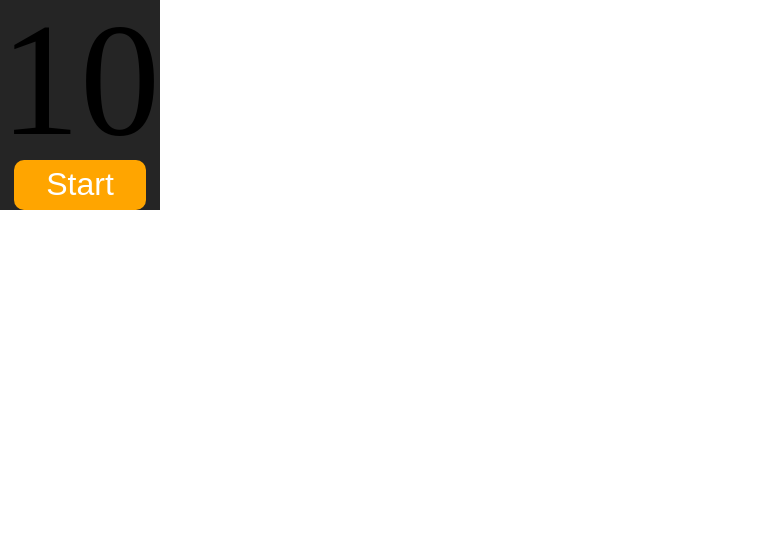
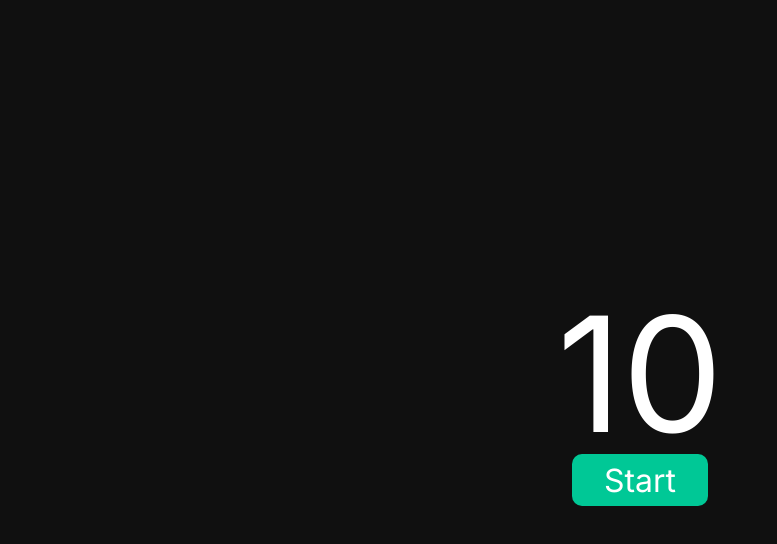
Before and after one commit to clickers331/minidoro, a React (Create React App) app: page / in a window 1280 px wide. Shown: the top 544 px of the page, without its empty margins (0-777 px from the left). Built offline with nearby package versions, Linux system fonts and the light colour scheme.

Commit message:
Finished the theming thing

```diff
--- a/public/index.html
+++ b/public/index.html
@@ -1,6 +1,12 @@
 <!DOCTYPE html>
 <html lang="en">
   <head>
+    <link rel="preconnect" href="https://fonts.googleapis.com" />
+    <link rel="preconnect" href="https://fonts.gstatic.com" crossorigin />
+    <link
+      href="https://fonts.googleapis.com/css2?family=Inter:wght@300;400;500;600;700&display=swap"
+      rel="stylesheet"
+    />
     <meta charset="utf-8" />
     <link rel="icon" href="%PUBLIC_URL%/favicon.ico" />
     <meta name="viewport" content="width=device-width, initial-scale=1" />
--- a/src/components/TimerDisplay.jsx
+++ b/src/components/TimerDisplay.jsx
@@ -3,7 +3,7 @@ import { TimeContext } from "../context/timeContext";
 import styled from "styled-components";
 
 const StyledTimerDisplay = styled.div`
-  background: ${(props) => props.theme.background};
+  font-family: ${(props) => props.theme.fontFamily}, sans-serif;
   display: flex;
   flex-direction: column;
   align-items: center;
@@ -12,9 +12,11 @@ const StyledTimerDisplay = styled.div`
 
 const StyledTimer = styled.h1`
   font-size: 10rem;
+  color: ${(props) => props.theme.text};
 `;
 
 const StyledTimerButton = styled.button`
+  font-family: inherit;
   font-size: 2rem;
   padding: 0.2em 1em;
   cursor: pointer;
--- a/src/context/themeContext.js
+++ b/src/context/themeContext.js
@@ -1,10 +1,10 @@
 import { useState } from "react";
 import { ThemeProvider } from "styled-components";
-import themes from "../data/themes";
+import config from "../data/config";
 
 const ThemeContextProvider = (props) => {
-  console.log(themes);
-  const [theme, setTheme] = useState(themes.dark);
+  console.log(config);
+  const [theme, setTheme] = useState(config.themes.dark);
   return <ThemeProvider theme={theme}>{props.children}</ThemeProvider>;
 };
 
--- /dev/null
+++ b/src/data/config.js
@@ -0,0 +1,19 @@
+export default {
+  themes: {
+    dark: {
+      text: "white",
+      background: "#101010",
+      accent: "#00C896",
+      fontFamily: "Inter",
+    },
+    light: {
+      text: "#101010",
+      background: "white",
+      accent: "#00C896",
+      fontFamily: "Inter",
+    },
+  },
+  animations: {
+    buttonHover: "translateY(-5px)",
+  },
+};
--- a/src/data/themes.js
+++ /dev/null
@@ -1,8 +0,0 @@
-export default {
-  dark: {
-    text: "white",
-    background: "#252525",
-    accent: "orange",
-  },
-  light: {},
-};
--- a/src/pages/MainPage.js
+++ b/src/pages/MainPage.js
@@ -1,11 +1,22 @@
 import TimerDisplay from "../components/TimerDisplay";
 import React from "react";
+import styled from "styled-components";
+
+const StyledMainPage = styled.div`
+  width: 100vw;
+  height: 100vh;
+  background: ${(props) => props.theme.background};
+  overflow: hidden;
+  display: flex;
+  justify-content: center;
+  align-items: center;
+`;
 
 export default function MainPage() {
   console.log("MainPage rendered");
   return (
-    <div>
+    <StyledMainPage>
       <TimerDisplay />
-    </div>
+    </StyledMainPage>
   );
 }
```
